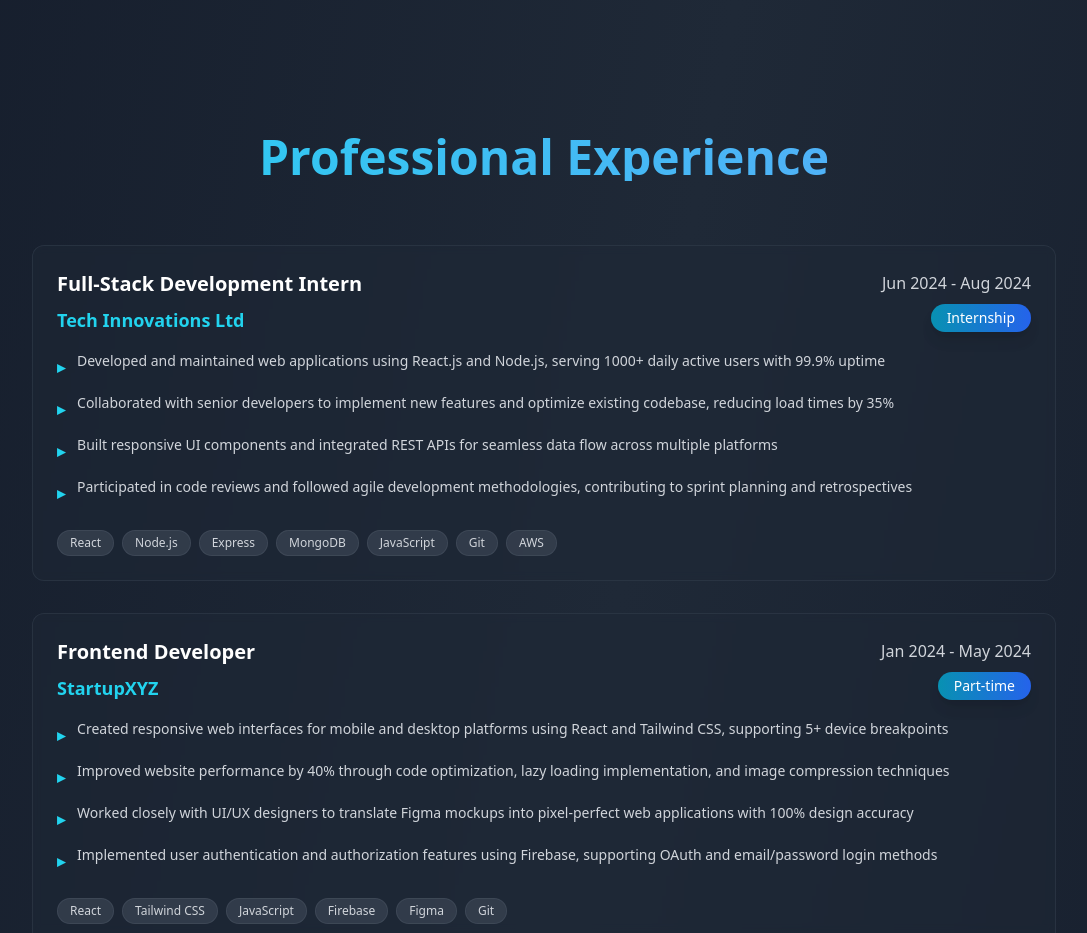
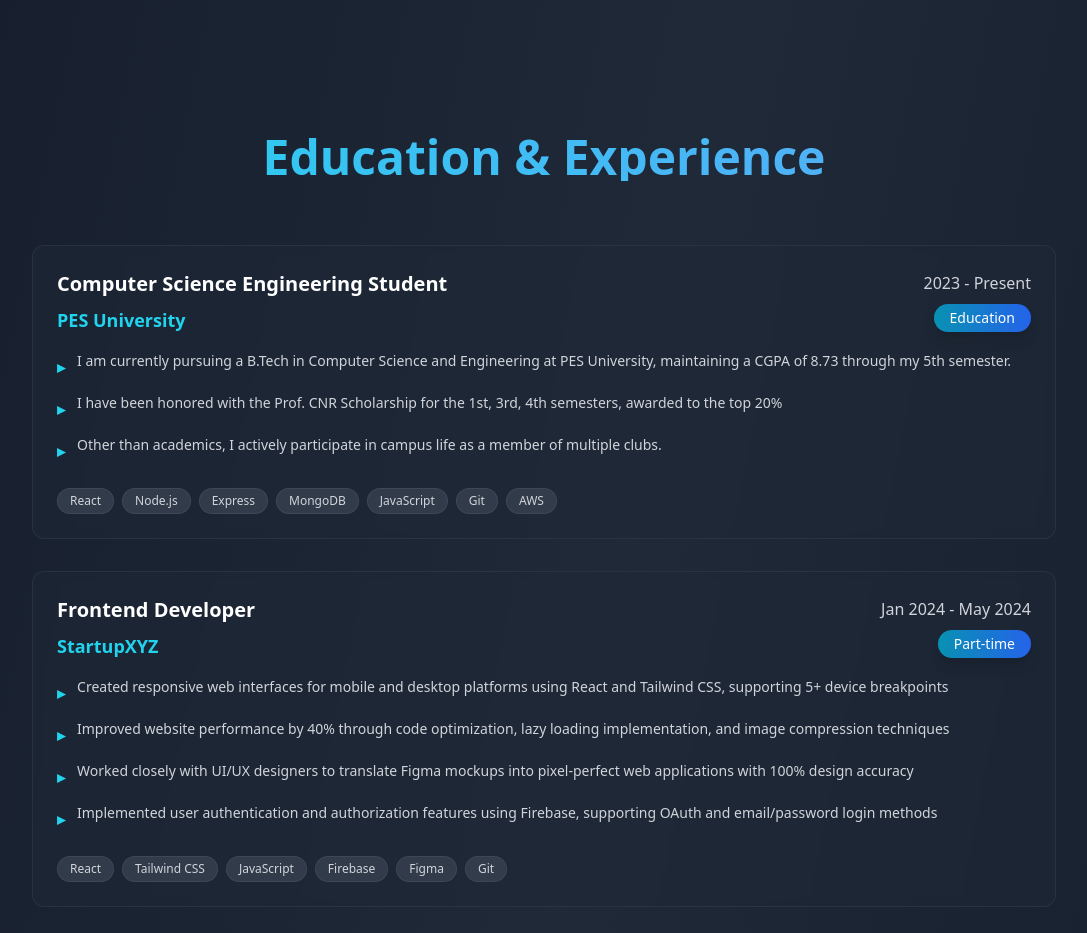
Before and after one commit to GSuryaP/vite-react, a React (Vite) app: page / in a window 1280 px wide. Shown: the part 2280-3213 px from the top of the page, without its empty margins (96-1183 px from the left). Built offline with nearby package versions, Linux system fonts and the light colour scheme.

Commit message:
Update App.tsx

```diff
--- a/src/App.tsx
+++ b/src/App.tsx
@@ -182,15 +182,14 @@ function App() {
 
     experiences: [
       {
-        title: "Full-Stack Development Intern",
-        company: "Tech Innovations Ltd",
-        period: "Jun 2024 - Aug 2024",
-        type: "Internship",
+        title: "Computer Science Engineering Student",
+        company: "PES University",
+        period: "2023 - Present",
+        type: "Education",
         description: [
-          "Developed and maintained web applications using React.js and Node.js, serving 1000+ daily active users with 99.9% uptime",
-          "Collaborated with senior developers to implement new features and optimize existing codebase, reducing load times by 35%",
-          "Built responsive UI components and integrated REST APIs for seamless data flow across multiple platforms",
-          "Participated in code reviews and followed agile development methodologies, contributing to sprint planning and retrospectives"
+          "I am currently pursuing a B.Tech in Computer Science and Engineering at PES University, maintaining a CGPA of 8.73 through my 5th semester.",
+          "I have been honored with the Prof. CNR Scholarship for the 1st, 3rd, 4th semesters, awarded to the top 20%",
+          "Other than academics, I actively participate in campus life as a member of multiple clubs.",
         ],
         technologies: ["React", "Node.js", "Express", "MongoDB", "JavaScript", "Git", "AWS"]
       },
@@ -444,7 +443,7 @@ function App() {
 
         {/* Experience Section */}
         <section id="experience" className="py-24">
-          <h2 className="text-4xl md:text-5xl font-bold text-center mb-16 bg-gradient-to-r from-cyan-400 to-blue-400 bg-clip-text text-transparent">Professional Experience</h2>
+          <h2 className="text-4xl md:text-5xl font-bold text-center mb-16 bg-gradient-to-r from-cyan-400 to-blue-400 bg-clip-text text-transparent">Education & Experience</h2>
           <div className="max-w-5xl mx-auto space-y-8">
             {portfolioData.experiences.map((experience, index) => (
               <ExperienceCard key={index} experience={experience} />
```
